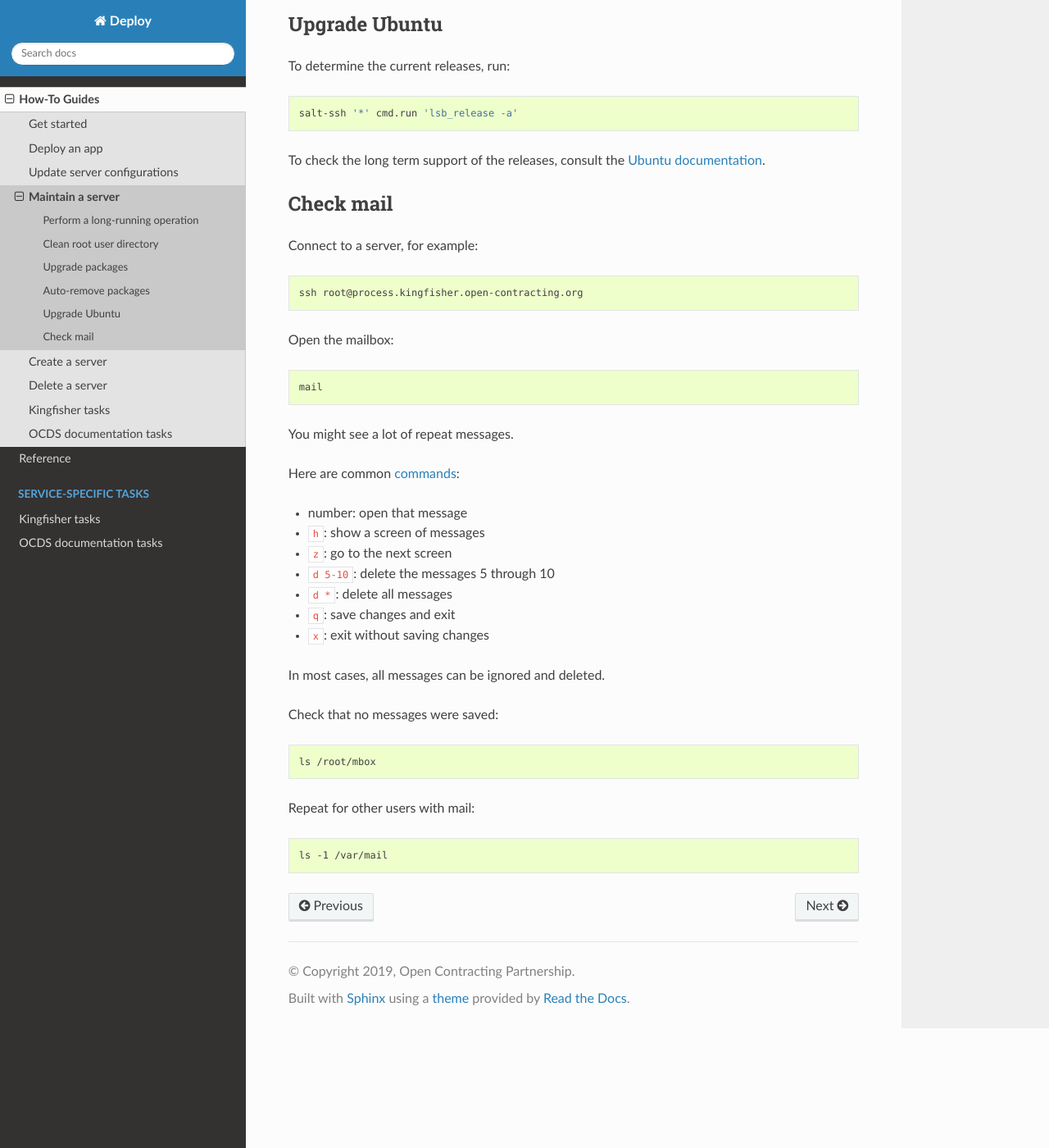
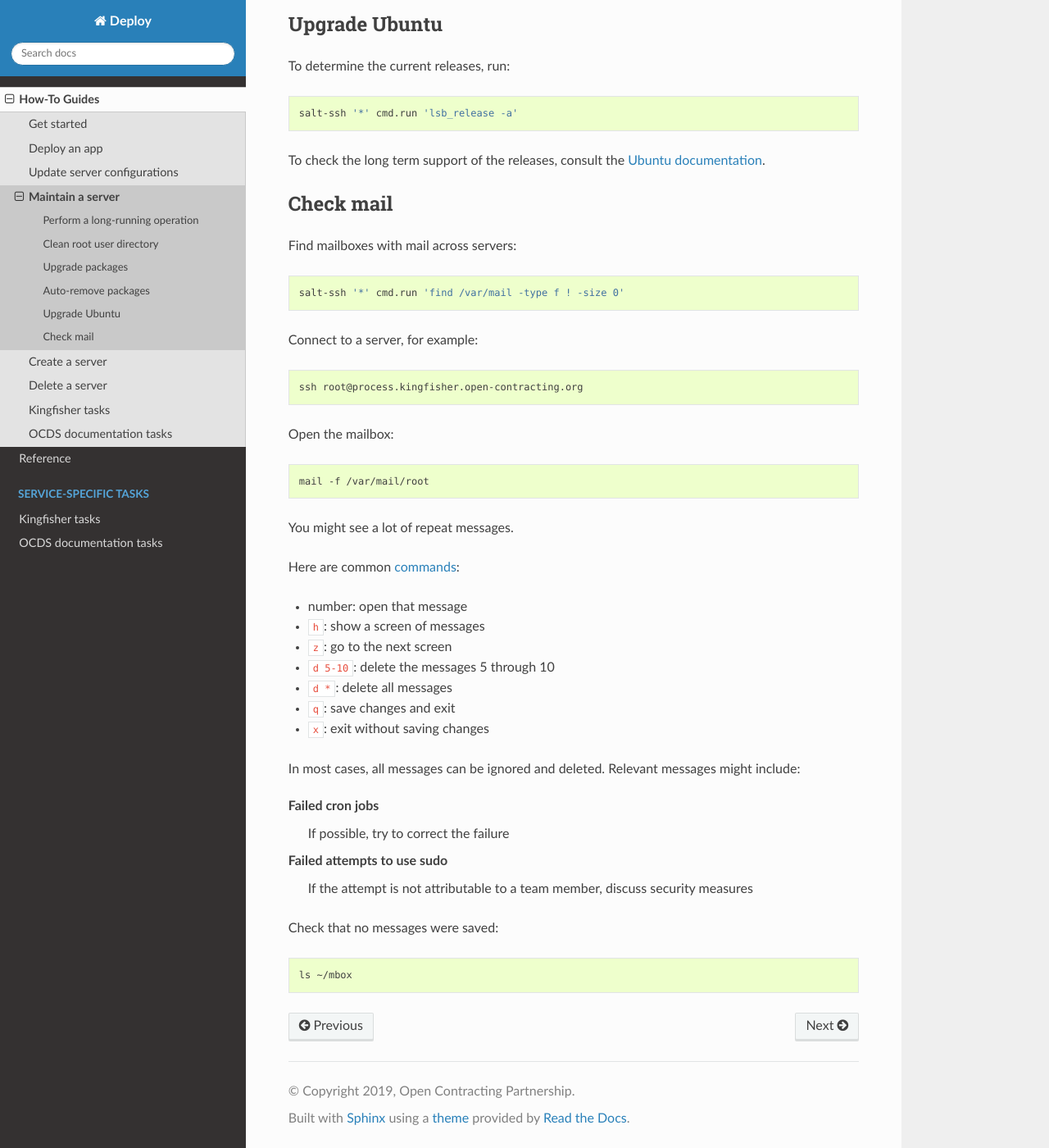
Before and after one commit to open-contracting/deploy, a Sphinx documentation site: the page built from docs/how-to/maintain.rst, in a window 1280 px wide and 1400 px high, scrolled down 1560 px. Shown: the whole window at 82% size. Built offline with Sphinx 7.4.7 and the Read the Docs theme 2.0.0, drawn with Linux system fonts in a browser that asks for light colours.

Commit message:
Check mail: Update docs to make it easier to check mail across all servers

```diff
--- a/docs/how-to/maintain.rst
+++ b/docs/how-to/maintain.rst
@@ -84,6 +84,12 @@ To check the long term support of the releases, consult the `Ubuntu documentatio
 Check mail
 ----------
 
+Find mailboxes with mail across servers:
+
+.. code-block:: bash
+
+   salt-ssh '*' cmd.run 'find /var/mail -type f ! -size 0'
+
 Connect to a server, for example:
 
 .. code-block:: bash
@@ -94,7 +100,7 @@ Open the mailbox:
 
 .. code-block:: bash
 
-   mail
+   mail -f /var/mail/root
 
 You might see a lot of repeat messages.
 
@@ -108,16 +114,15 @@ Here are common `commands <http://www.johnkerl.org/doc/mail-how-to.html>`__:
 -  ``q``: save changes and exit
 -  ``x``: exit without saving changes
 
-In most cases, all messages can be ignored and deleted.
+In most cases, all messages can be ignored and deleted. Relevant messages might include:
+
+Failed cron jobs
+   If possible, try to correct the failure
+Failed attempts to use sudo
+   If the attempt is not attributable to a team member, discuss security measures
 
 Check that no messages were saved:
 
 .. code-block:: bash
 
-    ls /root/mbox
-
-Repeat for other users with mail:
-
-.. code-block:: bash
-
-   ls -1 /var/mail
+    ls ~/mbox
```
